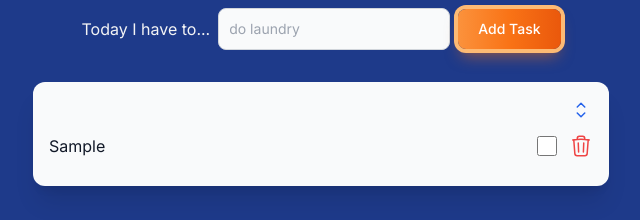
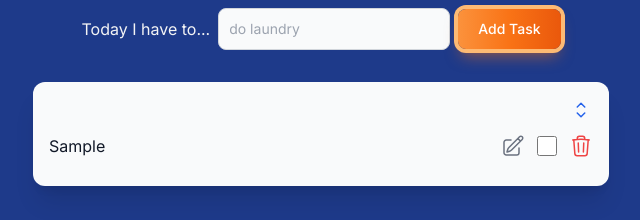
Before and after one commit to VladSava16/ToDoList, a React (Vite) app: page / in a window 1280 px wide. Both pictures are taken after typing "Sample" into the empty fields and a click on the button "Add Task". Shown: the top 220 px of the page, without its empty margins (319-959 px from the left). Built offline with nearby package versions, Linux system fonts and the light colour scheme.

Commit message:
feat: edit task text

```diff
--- a/src/components/ToDoItem.jsx
+++ b/src/components/ToDoItem.jsx
@@ -1,8 +1,10 @@
-import React from 'react'
+import React, { useState } from 'react'
 
-const ToDoItem = ({task, onRemove, onCompletion}) => {
+const ToDoItem = ({task, onRemove, onCompletion, onSubmitEdit}) => {
 
   const {text, id, completed} = task;
+  const [isEditing, setIsEditing] = useState(false);
+  const [newTaskText, setNewTaskText] = useState(text);
 
   const handleRemoveClick = () => {
       onRemove(id);
@@ -12,17 +14,41 @@ const ToDoItem = ({task, onRemove, onCompletion}) => {
       onCompletion(id);
   }
 
+  const handleEdit = () => {
+    setIsEditing(!isEditing);
+  }
+
+  const handleChange = (e) => {
+    setNewTaskText(e.target.value);
+  }
+
+  const handleSubmitEdit = (e) => {
+    e.preventDefault();
+    handleEdit();
+    onSubmitEdit({text: newTaskText, id: id, completed: completed});
+  }
+
+
   return (
     <li className='flex items-left justify-between py-3 border-b border-gray-200 last:border-b-0 hover:bg-gray-50'>
-      <div className='pr-4 min-w-0'>
-        <span className={`${completed ? 'line-through text-gray-400' : 'text-gray-900'} break-words whitespace-normal block`}>{text}</span>
-      </div>
+      {isEditing ?
+        <form onSubmit={handleSubmitEdit}>
+          <input type="text" name="newContent" id="newContent" className='bg-gray-50 border border-gray-300 text-gray-900 text-sm rounded-lg focus:ring-blue-500 focus:border-blue-500 block w-full p-2.5  dark:bg-gray-700 dark:border-gray-600 dark:placeholder-gray-400 dark:text-white dark:focus:ring-blue-500 dark:focus:border-blue-500' value={newTaskText} onChange={handleChange} onSubmit={handleSubmitEdit}/>
+        </form>
+        :
+        <div className='pr-4 min-w-0'>
+          <span className={`${completed ? 'line-through text-gray-400' : 'text-gray-900'} break-words whitespace-normal block`}>{text}</span>
+        </div>
+      }
       <div className='flex items-center gap-3 pl-4'>
-        <input type="checkbox" onChange={handleComplete} className='h-5 w-5 cursor-pointer hover:text-blue-700 text-blue-600 transition-colors duration-200 focus:ring-2 focus:ring-blue-500'/>
+        <svg xmlns="http://www.w3.org/2000/svg" fill="none" viewBox="0 0 24 24" strokeWidth={1.5} stroke="currentColor" className="size-6 text-gray-500 hover:text-gray-700 cursor-pointer" onClick={handleEdit}>
+          <path strokeLinecap="round" strokeLinejoin="round" d="m16.862 4.487 1.687-1.688a1.875 1.875 0 1 1 2.652 2.652L10.582 16.07a4.5 4.5 0 0 1-1.897 1.13L6 18l.8-2.685a4.5 4.5 0 0 1 1.13-1.897l8.932-8.931Zm0 0L19.5 7.125M18 14v4.75A2.25 2.25 0 0 1 15.75 21H5.25A2.25 2.25 0 0 1 3 18.75V8.25A2.25 2.25 0 0 1 5.25 6H10" />
+        </svg>
+        <input type="checkbox" onChange={handleComplete} className='h-5 w-5 cursor-pointer transition-colors duration-200 focus:ring-2 focus:ring-blue-500'/>
         <svg xmlns="http://www.w3.org/2000/svg" fill="none" viewBox="0 0 24 24" strokeWidth={1.5} stroke="currentColor" className="cursor-pointer hover:text-red-700 size-6 text-red-500 transition-colors duration-200" onClick={handleRemoveClick}>
           <path strokeLinecap="round" strokeLinejoin="round" d="m14.74 9-.346 9m-4.788 0L9.26 9m9.968-3.21c.342.052.682.107 1.022.166m-1.022-.165L18.16 19.673a2.25 2.25 0 0 1-2.244 2.077H8.084a2.25 2.25 0 0 1-2.244-2.077L4.772 5.79m14.456 0a48.108 48.108 0 0 0-3.478-.397m-12 .562c.34-.059.68-.114 1.022-.165m0 0a48.11 48.11 0 0 1 3.478-.397m7.5 0v-.916c0-1.18-.91-2.164-2.09-2.201a51.964 51.964 0 0 0-3.32 0c-1.18.037-2.09 1.022-2.09 2.201v.916m7.5 0a48.667 48.667 0 0 0-7.5 0" />
-        </svg>
-      </div>
+          </svg>
+        </div>
     </li>
   )
 }
--- a/src/components/Todolist.jsx
+++ b/src/components/Todolist.jsx
@@ -43,13 +43,22 @@ const Todolist = () => {
     else
       setSortOrder(2);
     const updatedTasks = items;
-    console.log(sortOrder);
     switch(sortOrder){
-      case 2: {updatedTasks.sort((a, b) => a.text < b.text ? 1: ((b.text < a.text) ? -1 : 0)); console.log(updatedTasks); break;}
-      default: {updatedTasks.sort((a, b) => a.text > b.text ? 1: ((b.text > a.text) ? -1 : 0)); console.log(updatedTasks); break;}
+      case 2: {updatedTasks.sort((a, b) => a.text < b.text ? 1: ((b.text < a.text) ? -1 : 0)); break;}
+      default: {updatedTasks.sort((a, b) => a.text > b.text ? 1: ((b.text > a.text) ? -1 : 0)); break;}
     }
 
 
+    setItems(updatedTasks);
+  }
+
+  const handleEdit = (editedTask) => {
+    const updatedTasks = items.map((item) => {
+      if(item.id == editedTask.id){
+        return editedTask;
+      }
+      return item;
+    })
     setItems(updatedTasks);
   }
 
@@ -69,7 +78,7 @@ const Todolist = () => {
               <SortButton sortOrder={sortOrder}/>
             </div>
             {items.map((item, index) => (
-              <ToDoItem key={index} task={item} onRemove={handleRemove} onCompletion={handleComplete}/>
+              <ToDoItem key={index} task={item} onRemove={handleRemove} onCompletion={handleComplete} onSubmitEdit={handleEdit}/>
             ))}
           </ul>
         </div>
```
